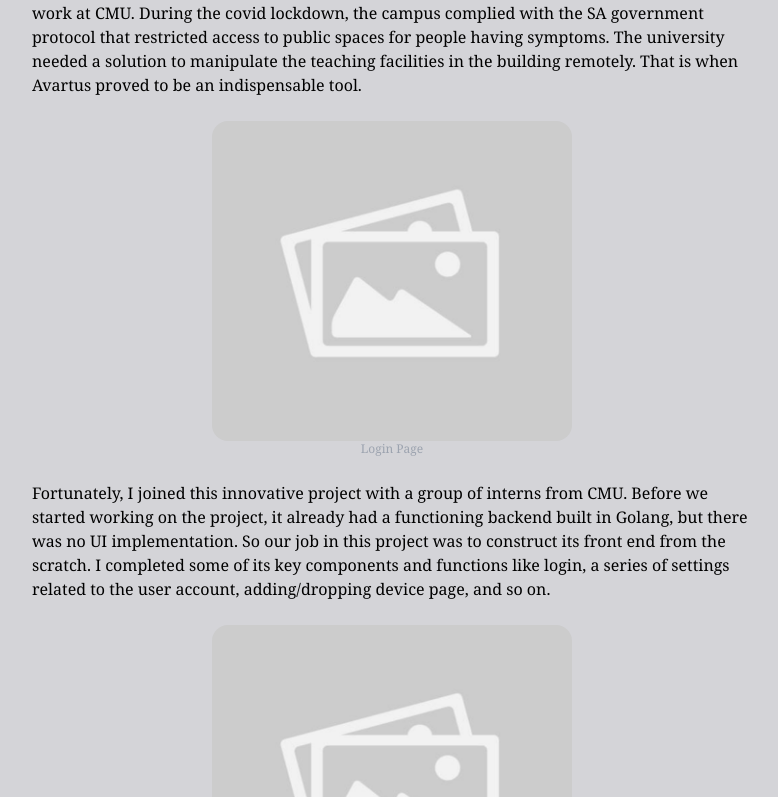
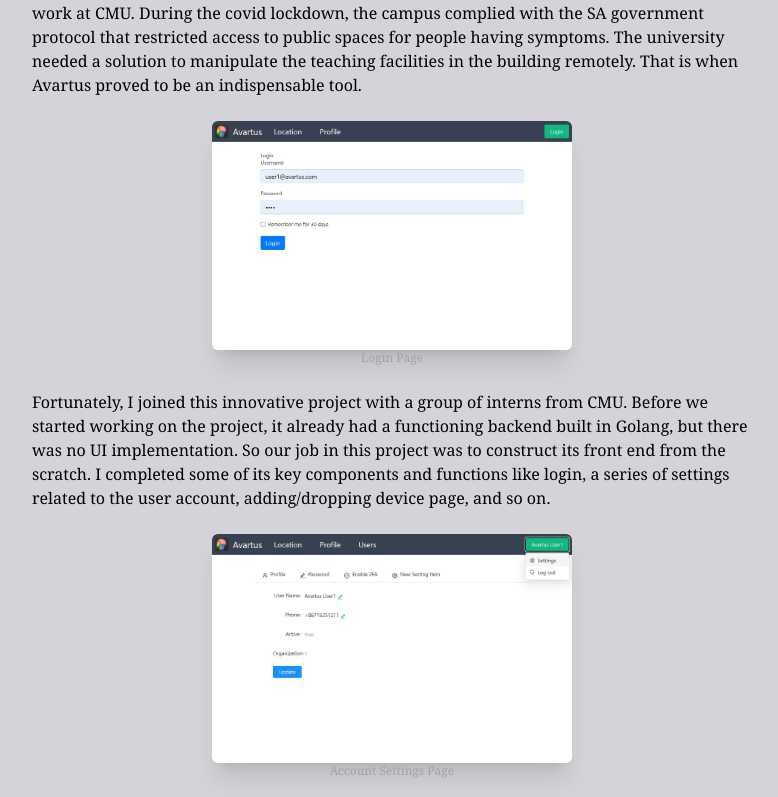
Before and after one commit to EthanGuo666/EthanGuo666.github.io, a React (Vite) app in the folder ethan_personal_page/: page /#/projects/avartus in a window 1280 px wide. Shown: the part 383-1180 px from the top of the page, without its empty margins (248-1026 px from the left). Built offline with nearby package versions, Linux system fonts and the light colour scheme.

Commit message:
feat: add pictures for Avartus project

```diff
--- a/ethan_personal_page/src/pages/ProjectDetailPages/Avartus.jsx
+++ b/ethan_personal_page/src/pages/ProjectDetailPages/Avartus.jsx
@@ -3,6 +3,8 @@ import "../../styles/Canvas.css";
 import ProjectPageHeader from "./ProjectPageHeader";
 import CMU from "../../assets/CMU.jpg";
 import PicturePlaceHolder from "../../assets/PicturePlaceHolder.png";
+import AvartusLoginPage from "../../assets/AvartusLoginPage.jpeg";
+import AvartusSettingsPage from "../../assets/AvartusSettingsPage.jpeg";
 import PageFooter from "../../components/PageFooter";
 
 function Avartus() {
@@ -34,7 +36,7 @@ function Avartus() {
 
           <div className='m-6 items-center text-center'>
             <div className='flex justify-center items-center'>
-              <img src={PicturePlaceHolder} className='w-1/2 rounded-2xl' />
+              <img src={AvartusLoginPage} className='w-1/2 rounded-md shadow-xl' />
             </div>
             <p className='text-xs text-gray-400'>Login Page</p>
           </div>
@@ -53,7 +55,7 @@ function Avartus() {
 
           <div className='m-6 items-center text-center'>
             <div className='flex justify-center items-center'>
-              <img src={PicturePlaceHolder} className='w-1/2 rounded-2xl' />
+              <img src={AvartusSettingsPage} className='w-1/2 rounded-md shadow-xl' />
             </div>
             <p className='text-xs text-gray-400'>Account Settings Page</p>
           </div>
```
Also changed, not shown: ethan_personal_page/src/assets/AvartusLoginPage.jpeg (added), ethan_personal_page/src/assets/AvartusSettingsPage.jpeg (added).
